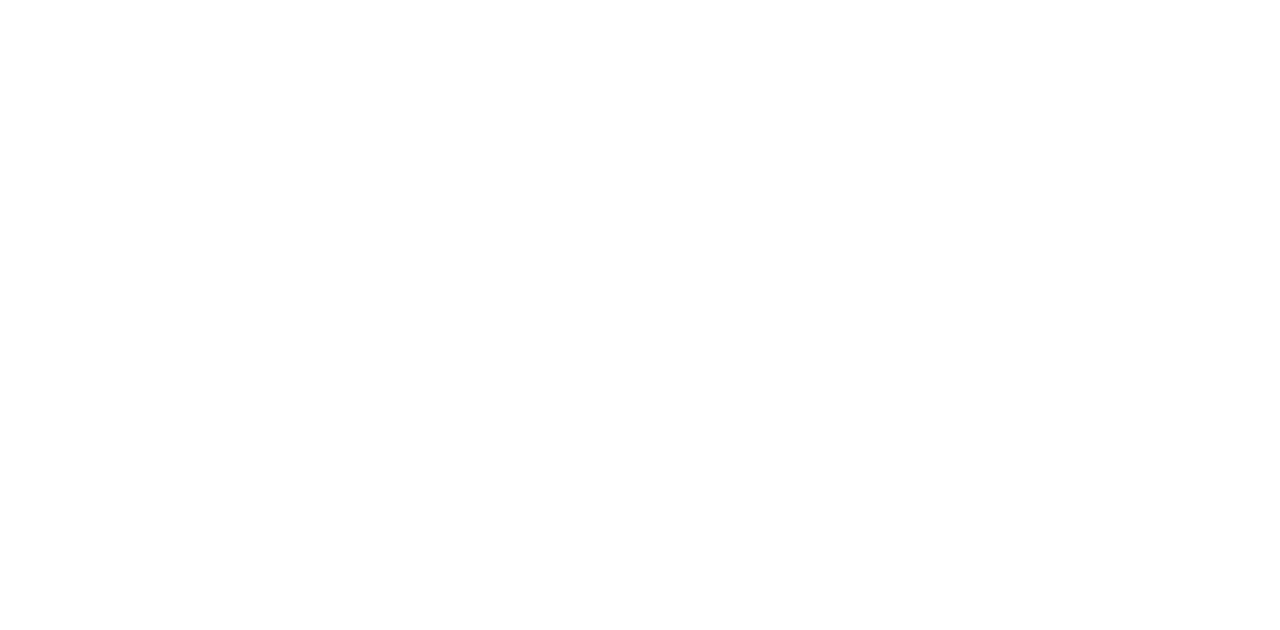
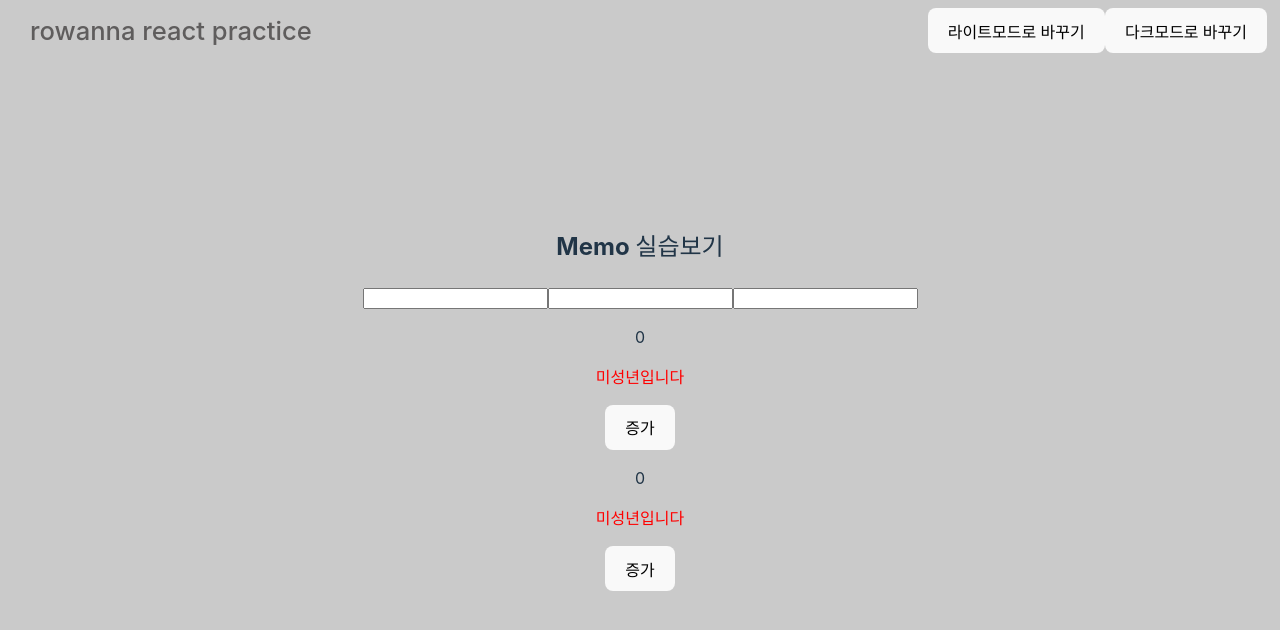
Before and after one commit to rowanna/asac-react-practice, a React (Vite) app: page /asac-react-practice/MemoPage in a window 1280 px wide. Before the commit this address had no page. Shown: the top 630 px of the page. Built offline with nearby package versions, Linux system fonts and the light colour scheme.

Commit message:
feat: useMemo, useEffect 페이지 생성

```diff
--- a/src/App.jsx
+++ b/src/App.jsx
@@ -4,6 +4,8 @@
 import ContextAPIPage from "./assets/pages/ContextAPIPage";
 import ChangeThemePage from "./assets/pages/ChangeThemePage";
 import ModalPage from "./assets/pages/ModalPage";
+import MemoPage from "./assets/pages/MemoPage";
+import UseEffectPage from "./assets/pages/UseEffectPage";
 
 import "./App.css";
 
@@ -14,10 +16,12 @@
     <Router basename={projectBasePath}>
       <Routes>
         <Route path="/" element={<Home />} /> {/* 메인 페이지 */}
-        <Route path="/useReducerPage" element={<UseReducerPage />} />{" "}
-        <Route path="/ContextAPIPage" element={<ContextAPIPage />} />{" "}
-        <Route path="/ChangeThemePage" element={<ChangeThemePage />} />{" "}
-        <Route path="/ModalPage" element={<ModalPage />} />{" "}
+        <Route path="/useReducerPage" element={<UseReducerPage />} />
+        <Route path="/ContextAPIPage" element={<ContextAPIPage />} />
+        <Route path="/ChangeThemePage" element={<ChangeThemePage />} />
+        <Route path="/ModalPage" element={<ModalPage />} />
+        <Route path="/MemoPage" element={<MemoPage />} />
+        <Route path="/UseEffectPage" element={<UseEffectPage />} />
       </Routes>
     </Router>
   );
--- a/src/assets/pages/Home.jsx
+++ b/src/assets/pages/Home.jsx
@@ -20,6 +20,12 @@
       <button>
         <Link to="/ModalPage">다양한 Modal 컴포넌트 구현방법 보기</Link>
       </button>
+      <button>
+        <Link to="/MemoPage">MemoPage</Link>
+      </button>
+      <button>
+        <Link to="/UseEffectPage">UseEffectPage</Link>
+      </button>
     </>
   );
 }
--- /dev/null
+++ b/src/assets/pages/MemoPage.jsx
@@ -0,0 +1,112 @@
+import Header from "../components/Header";
+import { useState, memo, useMemo, useCallback, useEffect } from "react";
+
+const Child1Component = memo(function Child1Component({ state }) {
+  console.log(" - rerendered Child1");
+  return <div>{state}</div>;
+});
+
+// 관심사를 따로 정해줄 수 있다.
+function areEquals(prev, next) {}
+
+const Child2Component = memo(function Child2Component({ state }) {
+  console.log(" - rerendered Child2");
+  return <div>{state}</div>;
+});
+
+const Child3Component = memo(function Child3Component({ state }) {
+  console.log(" - rerendered Child3");
+  return <div>{state}</div>;
+});
+
+function ParentComponent() {
+  const [state1, setState1] = useState("");
+  const [state2, setState2] = useState("");
+  const [state3, setState3] = useState("");
+
+  return (
+    <>
+      <Child1Component state={state1} />
+      <Child2Component state={state2} />
+      <Child3Component state={state3} />
+      <input value={state1} onChange={(e) => setState1(e.target.value)} />
+      <input value={state2} onChange={(e) => setState2(e.target.value)} />
+      <input value={state3} onChange={(e) => setState3(e.target.value)} />
+    </>
+  );
+}
+
+function Practice21_1() {
+  const [age, setAge] = useState(0);
+
+  const validate = () => {
+    console.log("calculated");
+    return age >= 19 ? true : false;
+  };
+  const valid = validate();
+
+  return (
+    <>
+      <p>{age}</p>
+      <div>
+        {valid ? (
+          <p>성년입니다</p>
+        ) : (
+          <p style={{ color: "red" }}>미성년입니다</p>
+        )}
+      </div>
+      <button onClick={() => setAge(age + 1)}>증가</button>
+    </>
+  );
+}
+
+// Practice21_2 start
+const Validation = memo(function Validation({ valid }) {
+  console.log("- rerendered : Validation");
+  return (
+    <div>
+      {valid ? <p>성년입니다</p> : <p style={{ color: "red" }}>미성년입니다</p>}
+    </div>
+  );
+});
+
+const Button = memo(function Button({ onClick }) {
+  console.log("- rerendered : Button");
+  return <button onClick={onClick}>증가</button>;
+});
+
+function Practice21_2() {
+  const [age, setAge] = useState(0);
+
+  //   const validate =
+  const valid = useMemo(() => {
+    console.log("calculated");
+    return age >= 19 ? true : false;
+  }, [age >= 19]);
+
+  const handleClick = useCallback(() => {
+    setAge((prev) => prev + 1);
+  }, []);
+  return (
+    <>
+      <p>{age}</p>
+      <Validation valid={valid} />
+      <Button onClick={handleClick} />
+    </>
+  );
+}
+
+function MemoPage() {
+  return (
+    <>
+      <Header />
+      <h2>Memo 실습보기</h2>
+      <ParentComponent />
+
+      <Practice21_1 />
+      <Practice21_2 />
+    </>
+  );
+}
+
+export default MemoPage;
--- /dev/null
+++ b/src/assets/pages/UseEffectPage.jsx
@@ -0,0 +1,104 @@
+import Header from "../components/Header";
+import {
+  useState,
+  memo,
+  useMemo,
+  useCallback,
+  useEffect,
+  createContext,
+} from "react";
+import { createPortal } from "react-dom";
+
+// const LoadingContext = createContext({
+//   isShow: false,
+// });
+
+// function LoadingContextProvider({children}) {
+//     return(
+//         <LoadingContext.Provider>
+//             {children}
+//         </LoadingContext.Provider>
+//     )
+// }
+
+// function Loading() {
+//   return createPortal(
+//     <div id="loading">
+//       <span>로딩중입니다</span>
+//     </div>,
+//     document.body
+//   );
+// }
+
+function ProductListComponent() {
+  const [products, setProducts] = useState([]);
+  const [categories, setCategories] = useState([]);
+
+  useEffect(() => {
+    (async function fetchCategories() {
+      try {
+        const response = await fetch(
+          "https://fakestoreapi.com/products/categories"
+        );
+        const data = await response.json();
+        setCategories(data);
+        fetchProductOfCategories(data[0]);
+      } catch (error) {
+        console.log(error, "error");
+      }
+    })();
+  }, []);
+
+  async function fetchProductOfCategories(selectedCategory) {
+    try {
+      const response = await fetch(
+        `https://fakestoreapi.com/products/category/${selectedCategory}`
+      );
+      const data = await response.json();
+      setProducts(data);
+    } catch (error) {
+      console.log(error, "error");
+    }
+  }
+
+  function handleOnChange(e) {
+    const selectedCategory = e.target.value;
+    fetchProductOfCategories(selectedCategory);
+  }
+
+  return (
+    <>
+      {/* <Loading /> */}
+
+      <div style={{ display: "flex", flexDirection: "column" }}>
+        <select name="" id="" onChange={handleOnChange}>
+          {categories.map((category, idx) => (
+            <option key={idx} value={category}>
+              {category}
+            </option>
+          ))}
+        </select>
+        {products.map((product) => (
+          <div key={product.id} style={{ textAlign: "start" }}>
+            <h3>{product.title}</h3>
+            <p>{product.description}</p>
+            <div style={{ color: "orange" }}>{product.price}</div>
+          </div>
+        ))}
+      </div>
+    </>
+  );
+}
+
+function UseEffectPage() {
+  return (
+    <>
+      <Header />
+      <h2>UseEffectPage 실습보기</h2>
+
+      <ProductListComponent />
+    </>
+  );
+}
+
+export default UseEffectPage;
```
